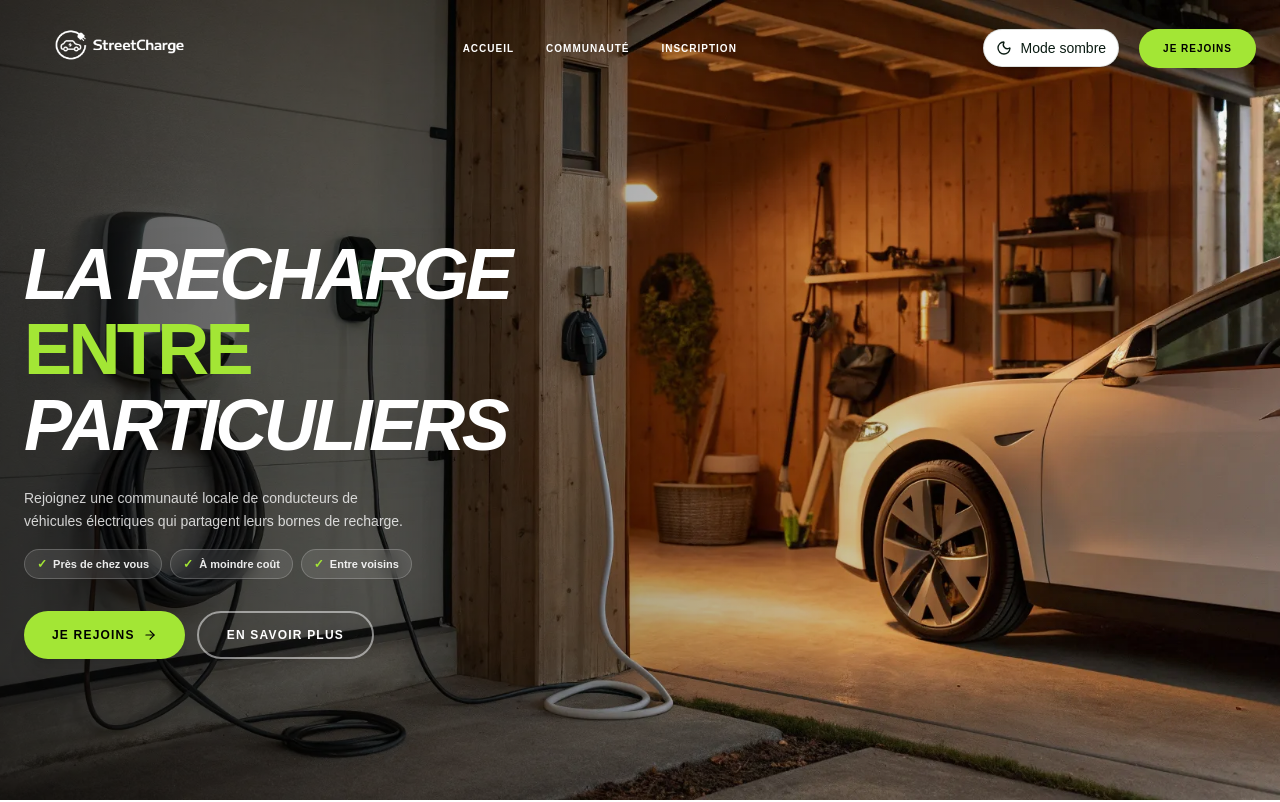
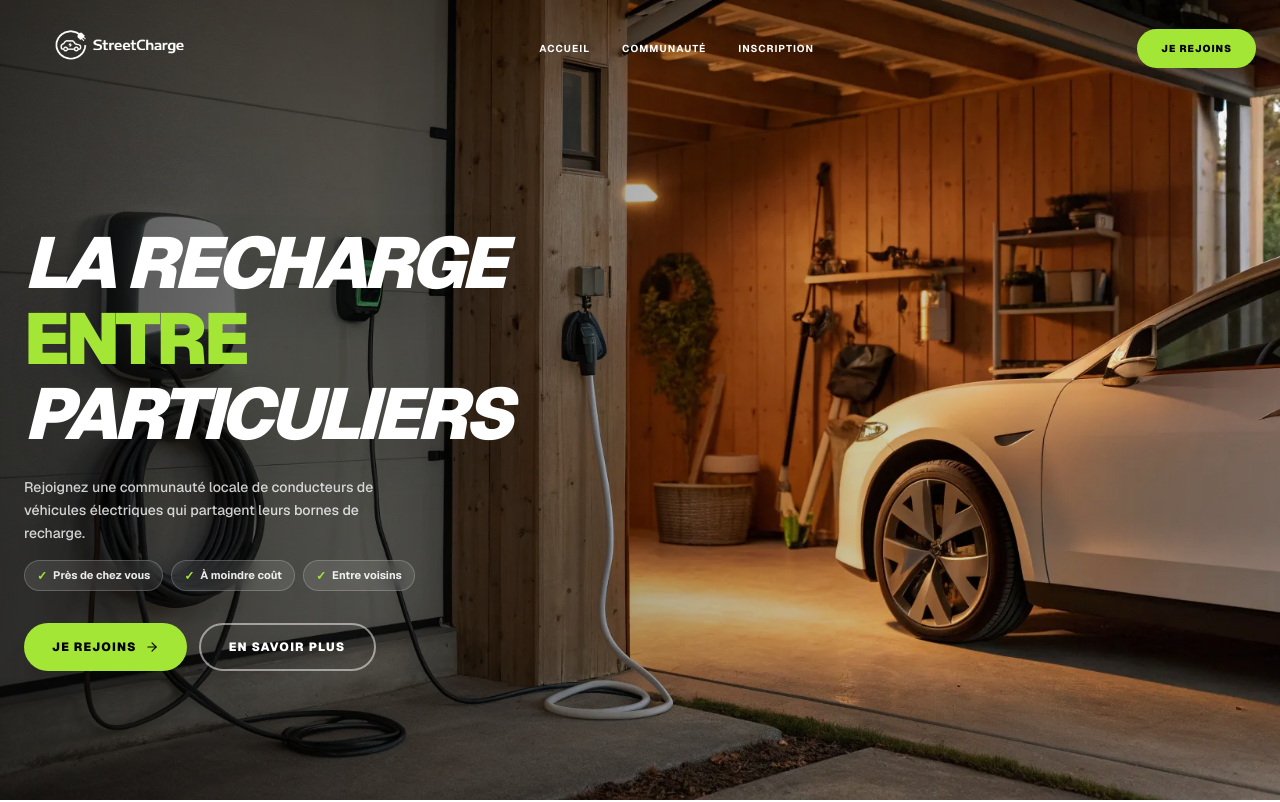
Before and after one commit to DigitariaWebs/StationP, a Next.js app: page / in a window 1280 px wide. Shown: the top 802 px of the page. Built offline with nearby package versions, Linux system fonts and the light colour scheme.

Commit message:
refactor: update font family in body and improve image quality in Hero section

```diff
--- a/app/globals.css
+++ b/app/globals.css
@@ -44,7 +44,7 @@ html {
 body {
   background: var(--color-background);
   color: var(--color-foreground);
-  font-family: Arial, Helvetica, sans-serif;
+  font-family: var(--font-geist-sans), Arial, Helvetica, sans-serif;
   min-height: 100%;
   overflow-x: hidden;
 }
--- a/src/components/sections/Hero.tsx
+++ b/src/components/sections/Hero.tsx
@@ -3,7 +3,6 @@
 import React, { useState } from 'react';
 import Image from 'next/image';
 import Link from 'next/link';
-import ThemeToggle from '@/components/ThemeToggle';
 import { Menu, X, ArrowRight } from 'lucide-react';
 
 export default function HeroWithNavbar() {
@@ -35,7 +34,7 @@ export default function HeroWithNavbar() {
           alt="Voiture électrique en charge"
           fill
           priority
-          quality={90}
+          quality={100}
           className="md:hidden object-cover pointer-events-none"
         />
         {/* Overlay plus marqué en bas sur mobile pour faire ressortir le texte */}
@@ -64,7 +63,6 @@ export default function HeroWithNavbar() {
             </nav>
 
             <div className="hidden lg:flex items-center gap-5">
-              <ThemeToggle />
               <button
                 type="button"
                 onClick={goToForm}
@@ -75,7 +73,6 @@ export default function HeroWithNavbar() {
             </div>
 
             <div className="lg:hidden flex items-center gap-2">
-              <ThemeToggle />
               <button onClick={() => setIsMenuOpen(true)} className="text-white p-2">
                 <Menu size={26} />
               </button>
```
